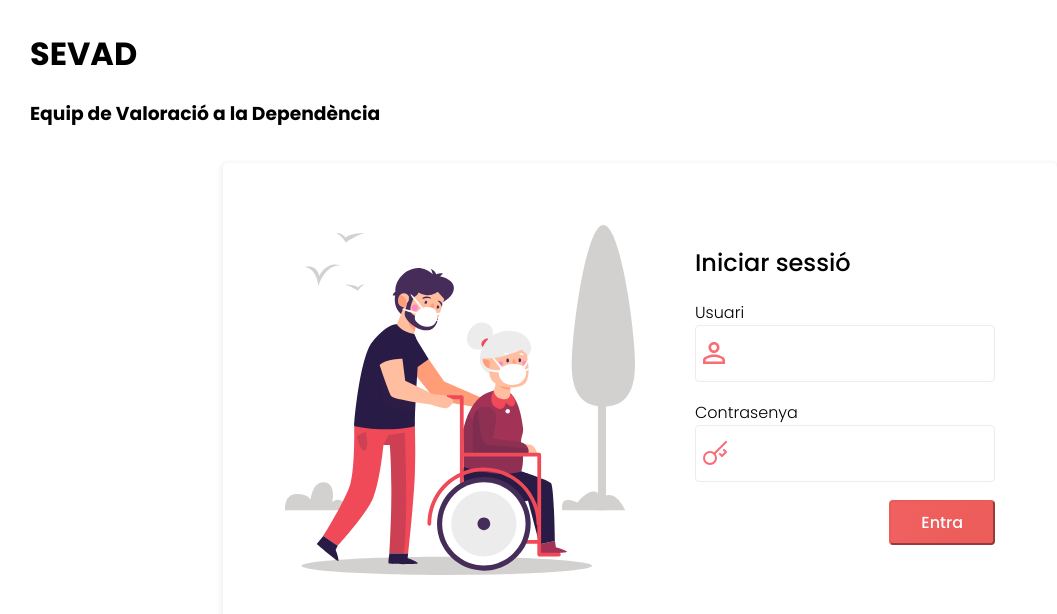
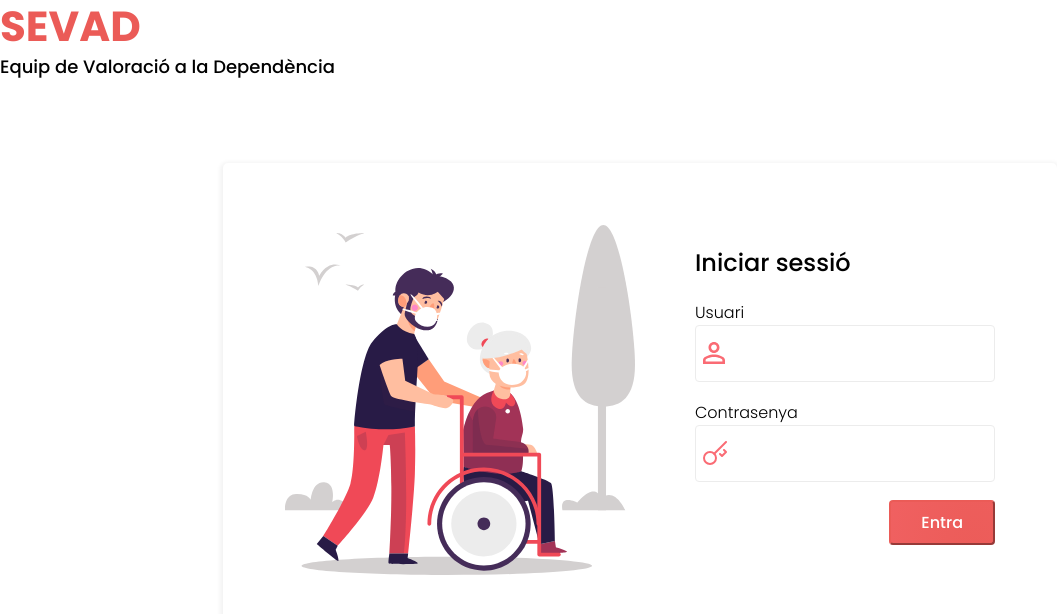
Before and after one commit to MontSoJo/sevad, a React (Vite) app in the folder frontend/: page / in a window 1280 px wide. Shown: the top 614 px of the page, without its empty margins (0-1057 px from the left). Built offline with nearby package versions, Linux system fonts and the light colour scheme.

Commit message:
last CSS and structure changes

```diff
--- a/frontend/src/components/Title.css
+++ b/frontend/src/components/Title.css
@@ -0,0 +1,18 @@
+h1 {
+font-family: Poppins;
+font-style: normal;
+font-weight: bold;
+font-size: 42px;
+line-height: 129.59%;
+color: #EB5B57;
+margin: 0;
+}
+h3 {
+font-family: Poppins;
+font-style: normal;
+font-weight: normal;
+font-size: 18px;
+line-height: 142.78%;
+color: #000000;
+margin: 0;
+}
--- a/frontend/src/components/ValuerInfo.css
+++ b/frontend/src/components/ValuerInfo.css
@@ -0,0 +1,10 @@
+img.img-profile {
+    border-radius: 100px;
+    width: 50px;
+    object-fit: cover;
+}
+.valuer-info-header {
+    display: grid;
+    grid-template-columns: 8fr 1fr;
+    grid-gap: 20px;
+}
--- a/frontend/src/components/ValuerInfo.jsx
+++ b/frontend/src/components/ValuerInfo.jsx
@@ -20,10 +20,13 @@ function ValuerInfo() {
   }, []);
 
   return (
-    <div className="valuer-info-header">
+    <div className= "valuer-info-header">
+      <div className>
       <div>{valuer === null ? 'loading...' : valuer.name.first + ' ' + valuer.name.last}</div>
       <div>{valuer === null ? 'loading...' : `Zona: ${valuer.postcodes.join(', ')}`}</div>
-      <div>{photo === null ? 'loading...' : <img src={photo}/>}</div>
+      </div>
+      <div>{photo === null ? 'loading...' : <img className="img-profile" src={photo}/>}</div>
+
     </div>
   )
 }
--- a/frontend/src/index.css
+++ b/frontend/src/index.css
@@ -1,5 +1,5 @@
 body {
-  margin: 30px;
+  margin: 0;
   font-family: -apple-system, BlinkMacSystemFont, 'Segoe UI', 'Roboto', 'Oxygen',
     'Ubuntu', 'Cantarell', 'Fira Sans', 'Droid Sans', 'Helvetica Neue',
     sans-serif;
--- a/frontend/src/pages/SchedulePage.css
+++ b/frontend/src/pages/SchedulePage.css
@@ -1,3 +1,24 @@
-.schedule-page {
-  padding: 1.5rem;
+.nav {
+    display: grid;
+    grid-template-columns: 1fr 1fr;
+    grid-gap: 20px;
+    padding: 20px;
+    box-shadow: rgba(99, 99, 99, 0.2) 0px 2px 8px 0px;
 }
+.login-nav {
+    text-align: right;
+}
+.program {
+    padding: 20px;
+}
+.logout {
+    background: #EB5B57;
+    border-radius: 3px;
+    color: white;
+    font-family: inherit;
+    font-weight: 500;
+    font-size: 12px;
+    border: none;
+    padding: 6px 10px;
+    text-transform: capitalize;
+  }
--- a/frontend/src/pages/SchedulePage.jsx
+++ b/frontend/src/pages/SchedulePage.jsx
@@ -21,11 +21,17 @@ function SchedulePage({ onLogout }) {
       }}
     >
       <div className="schedule-page">
+        <div className="nav">
         <Title />
+        <div className="login-nav">
         <ValuerInfo />
         <button onClick={onLogout}>Tancar sessió</button>
+        </div>
+        </div>
+        <div className="program">
         <VisitsOfTheWeekContent />
         <ProceedingContent />
+        </div>
       </div>
     </ScheduleContext.Provider>
   );
```
